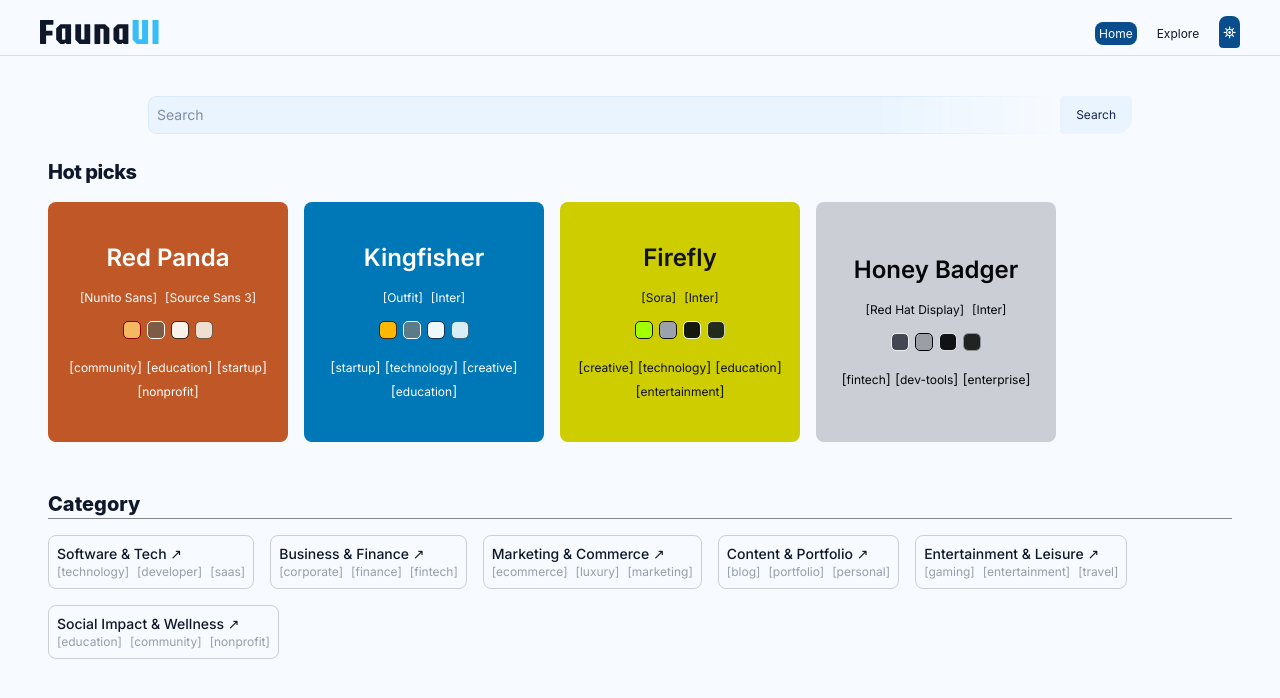
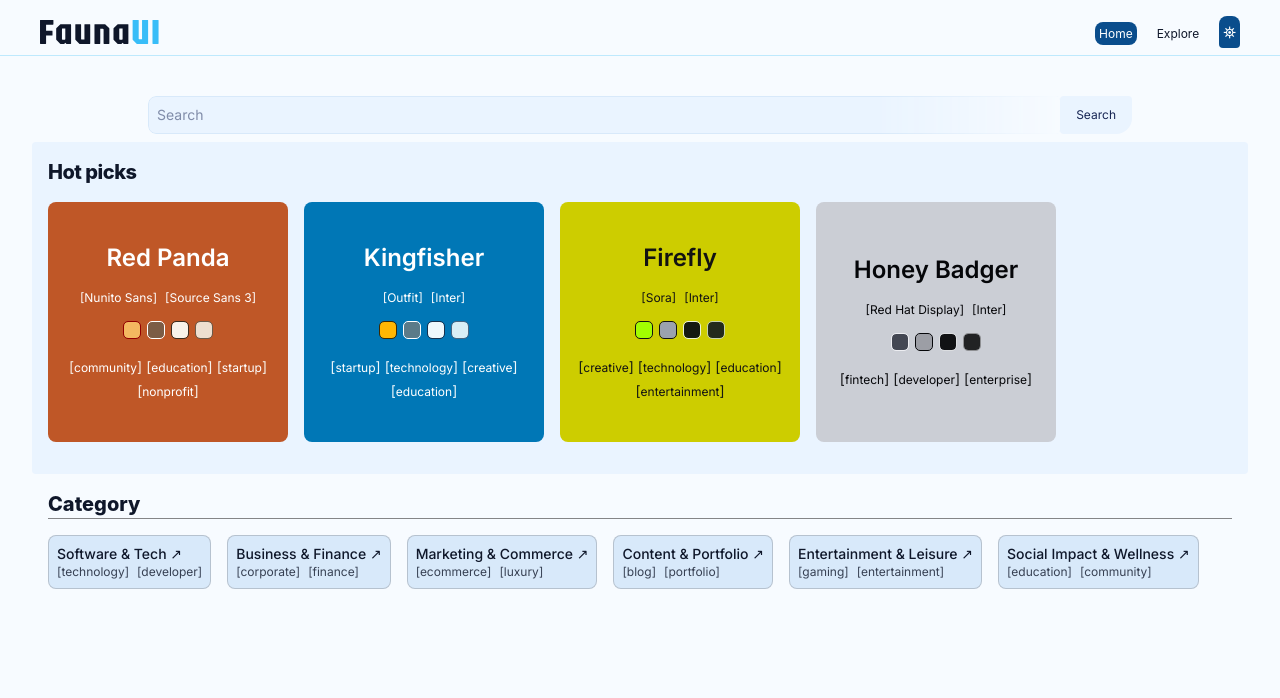
Before and after one commit to Bijay-Codes/Fauna-UI, a React (Vite) app: page / in a window 1280 px wide. Shown: the top 698 px of the page. Built offline with nearby package versions, Linux system fonts and the light colour scheme.

Commit message:
refactor: clean up code by removing unused scripts, updating categories, and enhancing UI elements

```diff
--- a/index.html
+++ b/index.html
@@ -15,8 +15,6 @@
 <body>
   <div id="root" class="background"></div>
   <script type="module" src="/src/main.tsx"></script>
-  <script type="module" src='src/test.js'>
-  </script>
 </body>
 
 </html>
--- a/src/App.tsx
+++ b/src/App.tsx
@@ -5,7 +5,6 @@ function App() {
     return (
         <div className='sm:p-8'>
             <RenderSearch homepage={true} />
-            {/* <img src="/assets/Whale.svg" alt="" className='fixed -z-1 w-400 aspect-square rotate-80' /> */}
             <RenderCards />
             <RenderCategory homeview={true} />
         </div>
--- a/src/Data/animalsData.ts
+++ b/src/Data/animalsData.ts
@@ -1469,7 +1469,7 @@ export const colorAnim: theme[] = [
     id: 29,
     name: "Honey Badger",
     defaultMode: "dark",
-    categories: ["fintech", "dev-tools", "enterprise"],
+    categories: ["fintech", "developer", "enterprise"],
     sites: ["api-documentation", "crypto-exchange", "security-admin"],
     tagline: "Doesn't care. Looks great doing it.",
     color: {
@@ -1622,7 +1622,7 @@ export const colorAnim: theme[] = [
     id: 32,
     name: "Tarsier",
     defaultMode: "light",
-    categories: ["education", "kids", "interactive"],
+    categories: ["education"],
     sites: ["learning-platform", "storytelling-app", "interactive-workbook"],
     tagline: "Wide-eyed wonder, structured lessons.",
     color: {
--- a/src/Data/category.ts
+++ b/src/Data/category.ts
@@ -16,7 +16,7 @@ export const category = [
     },
     {
         category: "Business & Finance",
-        subcategories: ["corporate", "finance", "fintech", "productivity", "startup"]
+        subcategories: ["corporate", "finance", "fintech", "productivity", "startup", "enterprise"]
     },
     {
         category: "Marketing & Commerce",
@@ -24,14 +24,14 @@ export const category = [
     },
     {
         category: "Content & Portfolio",
-        subcategories: ["blog", "portfolio", "personal", "creative"]
+        subcategories: ["blog", "portfolio", "personal", "creative", "news"]
     },
     {
         category: "Entertainment & Leisure",
-        subcategories: ["gaming", "entertainment", "travel", "hospitality", "sports"]
+        subcategories: ["gaming", "entertainment", "travel", "hospitality", "sports", "lifestyle", "music"]
     },
     {
         category: "Social Impact & Wellness",
-        subcategories: ["education", "community", "nonprofit", "health", "wellness"]
+        subcategories: ["education", "community", "nonprofit", "health", "wellness", "fitness"]
     }
 ];
--- a/src/components/RenderCard.tsx
+++ b/src/components/RenderCard.tsx
@@ -20,7 +20,7 @@ _____________________
 export function RenderCards() {
     const data = getBestTheme(colorAnim);
     return (
-        <section className="flex flex-col p-4">
+        <section className="flex flex-col p-4 bg-(--surface-bg) rounded">
             <div className="text-xl font-extrabold tracking-tight">Hot picks</div>
             <div className="flex flex-nowrap gap-4 overflow-auto h-fit py-4">
                 {data.map(data => {
--- a/src/components/RenderCategory.tsx
+++ b/src/components/RenderCategory.tsx
@@ -5,7 +5,7 @@ import { category } from "../Data/category";
 //  used for filtering by category mechanism
 export function RenderCategory({ homeview }: { homeview: boolean }) {
     const navigate = useNavigate();
-    const tags = homeview ? 2 : 1; // not being used actively but can be used when we decide to render category in explore page too
+    const tags = homeview ? 1 : 2; // not being used actively but can be used when we decide to render category in explore page too
     return (
         <section className="p-4 flex flex-col gap-4 w-full text-(--surface-muted-fg)/50">
             {homeview && <div className="text-xl font-extrabold text-(--page-fg) border-b border-(--border)/80">Category</div>}
@@ -13,13 +13,13 @@ export function RenderCategory({ homeview }: { homeview: boolean }) {
                 {category.map(c => (
                     <div
                         className="flex flex-col justify-center text-sm p-2
-                        hover:bg-(--primary-bg)/80 hover:text-(--primary-fg)
+                        hover:bg-(--primary-bg) hover:text-(--primary-fg) bg-(--surface-muted-bg)
                         rounded-lg border border-(--border)/30 cursor-pointer"
                         key={c.category}
                         onClick={() => navigate("/explore", { state: { subcategories: c.subcategories } })}
                     >
                         <div className="font-medium  text-(--page-fg)">{c.category} <span>↗</span></div>
-                        <div className="flex flex-wrap gap-2 text-xs">
+                        <div className="flex flex-wrap gap-2 opacity-80 text-(--page-fg) text-xs">
                             {c.subcategories.map((sc, i) => i <= tags && <span key={i}>[{sc}]</span>)}
                         </div>
                     </div>
--- a/src/index.css
+++ b/src/index.css
@@ -4,10 +4,6 @@
 /* * {
     outline: 1px solid greenyellow;
 } */
-
-* {
-    transition: all 0.3s ease-in-out;
-}
 
 [data-theme="light"] .logo-dark {
     display: none;
@@ -20,6 +16,22 @@
 .logo,
 .fade-left {
     animation: fadeIN 0.7s ease-in-out;
+}
+
+.fade-right {
+    animation: swipe-right 0.6s ease-in;
+}
+
+@keyframes swipe-right {
+    from {
+        opacity: 0.2;
+        transform: translateX(20px);
+    }
+
+    to {
+        opacity: 1;
+        transform: translateX(0px);
+    }
 }
 
 @keyframes fadeIN {
--- a/src/landing-page/RenderFeatures.tsx
+++ b/src/landing-page/RenderFeatures.tsx
@@ -3,6 +3,7 @@ export function RenderFeatures() {
         'Heading and body font, already paired',
         'Status colors paired with themes',
         "Browse themes by what you're building",
+        '40 themes to choose from- More coming',
         'Copy in format you will use'
     ]
     const formatStyles = 'bg-(--accent-bg) text-(--accent-fg) px-2 py-1 rounded'
--- a/src/landing-page/Renderfooter.tsx
+++ b/src/landing-page/Renderfooter.tsx
@@ -2,25 +2,25 @@ export function RenderFooter() {
     return (
         <div className="flex flex-col gap-2 px-2 py-4 text-sm w-full text-center">
             <p>Built solo, shaped by feedback.</p>
-            <p className="sec-font opacity-60" >
+            <p className="sec-font opacity-80" >
                 Have a theme idea, found a bug, or want to suggest something?{" "}
-                <a href="https://github.com/Bijay-Codes/fauna-ui/issues" className="underline"
+                <a href="https://github.com/Bijay-Codes/fauna-ui/issues" className="underline underline-offset-8 hover:text-(--primary-bg)"
                     target="_blank">
                     Open an issue on GitHub —
                 </a>{" "}
             </p>
-            <div className="flex gap-4 items-center justify-center sec-font opacity-60">
-                <a href="https://github.com/Bijay-Codes/fauna-ui" className="underline"
+            <div className="flex gap-4 items-center justify-center sec-font opacity-90">
+                <a href="https://github.com/Bijay-Codes/fauna-ui" className="underline underline-offset-8 hover:text-(--accent-bg) self-start"
                     target="_blank">
                     GitHub ↗
                 </a>
-                <a href="https://github.com/Bijay-Codes/fauna-ui/blob/main/LICENSE" className="underline"
+                <a href="https://github.com/Bijay-Codes/fauna-ui/blob/main/LICENSE" className="underline underline-offset-8 hover:text-(--accent-bg)"
                     target="_blank">
                     MIT License ↗
                 </a>
             </div>
 
-            <p className="text-xs mt-2 sec-font opacity-60 text-shadow-black text-shadow-2xs">
+            <p className="text-xs mt-2 sec-font opacity-80">
                 © 2026 Bijay. Built with React | Typescript & Tailwind.
             </p>
         </div>
--- a/src/page-explore/RenderDetail.tsx
+++ b/src/page-explore/RenderDetail.tsx
@@ -12,10 +12,24 @@ export function RenderDetail() {
 
     if (!card) {
         return (
-            <section>
-                <Link to='/explore' className="underline">← Go back to Explore</Link>
-                <div className="mt-4">Theme not found.</div>
-            </section>
+            <section className="flex flex-col justify-center sm:items-start items-center p-6 gap-6 max-200">
+                <Link to='/explore' className="underline underline-offset-8 hover:text-(--success-color) text-xl">← Go back to Explore</Link>
+                <div className="mt-4 p-4 rounded-lg bg-(--danger-color) flex items-center gap-2 text-(--danger-fg) text-sm">
+                    <svg xmlns="http://www.w3.org/2000/svg" width="1.5em" height="1.5em" viewBox="0 0 24 24">
+                        <path fill="currentColor" fillRule="evenodd" d="M7.843 3.802C9.872 2.601 10.886 2 12 2s2.128.6 4.157 1.802l.686.406c2.029 1.202 3.043 1.803 3.6 2.792c.557.99.557 2.19.557 4.594v.812c0 2.403 0 3.605-.557 4.594s-1.571 1.59-3.6 2.791l-.686.407C14.128 21.399 13.114 22 12 22s-2.128-.6-4.157-1.802l-.686-.407c-2.029-1.2-3.043-1.802-3.6-2.791C3 16.01 3 14.81 3 12.406v-.812C3 9.19 3 7.989 3.557 7s1.571-1.59 3.6-2.792zM13 16a1 1 0 1 1-2 0a1 1 0 0 1 2 0m-1-9.75a.75.75 0 0 1 .75.75v6a.75.75 0 0 1-1.5 0V7a.75.75 0 0 1 .75-.75" clipRule="evenodd"></path>
+                    </svg>
+                    <span>Theme not found.</span>
+                </div>
+                <div>There are only {colorAnim.length} themes available for now!</div>
+                <div>Want more themes? please wait paitently or if you could help create a new theme.
+                    <svg xmlns="http://www.w3.org/2000/svg" width="2em" height="2em" viewBox="0 0 24 24">
+                        <path fill="currentColor" d="M4 20h16v2H4zM4 2h16v2H4zM2 2h2v20H2zm18 0h2v20h-2zM7 13h2v2H7zm2 2h6v2H9zm6-2h2v2h-2zM8 8h2v2H8zm6 0h2v2h-2z"></path>
+                    </svg></div>
+                <a href="https://github.com/Bijay-Codes/fauna-ui" className="underline underline-offset-8 hover:text-(--accent-bg) self-start"
+                    target="_blank">
+                    GitHub ↗
+                </a>
+            </section >
         );
     }
 
```
